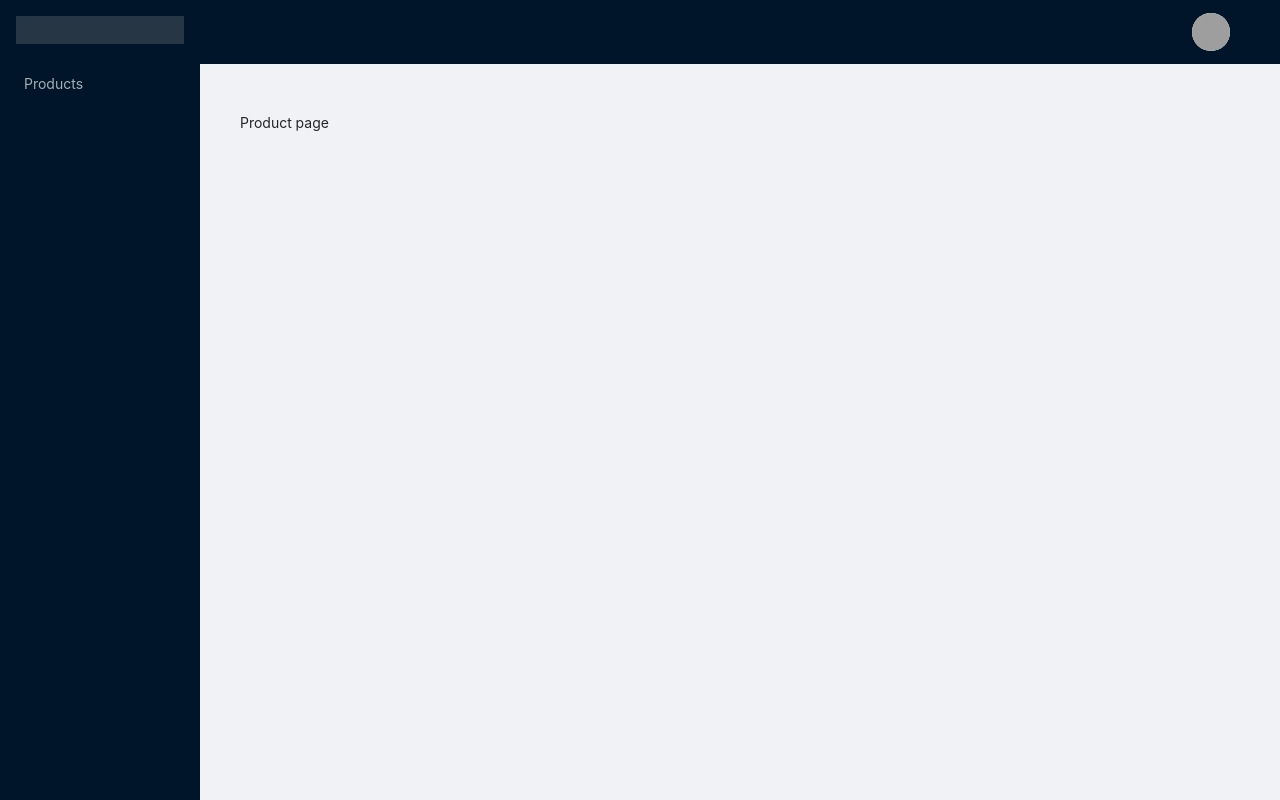
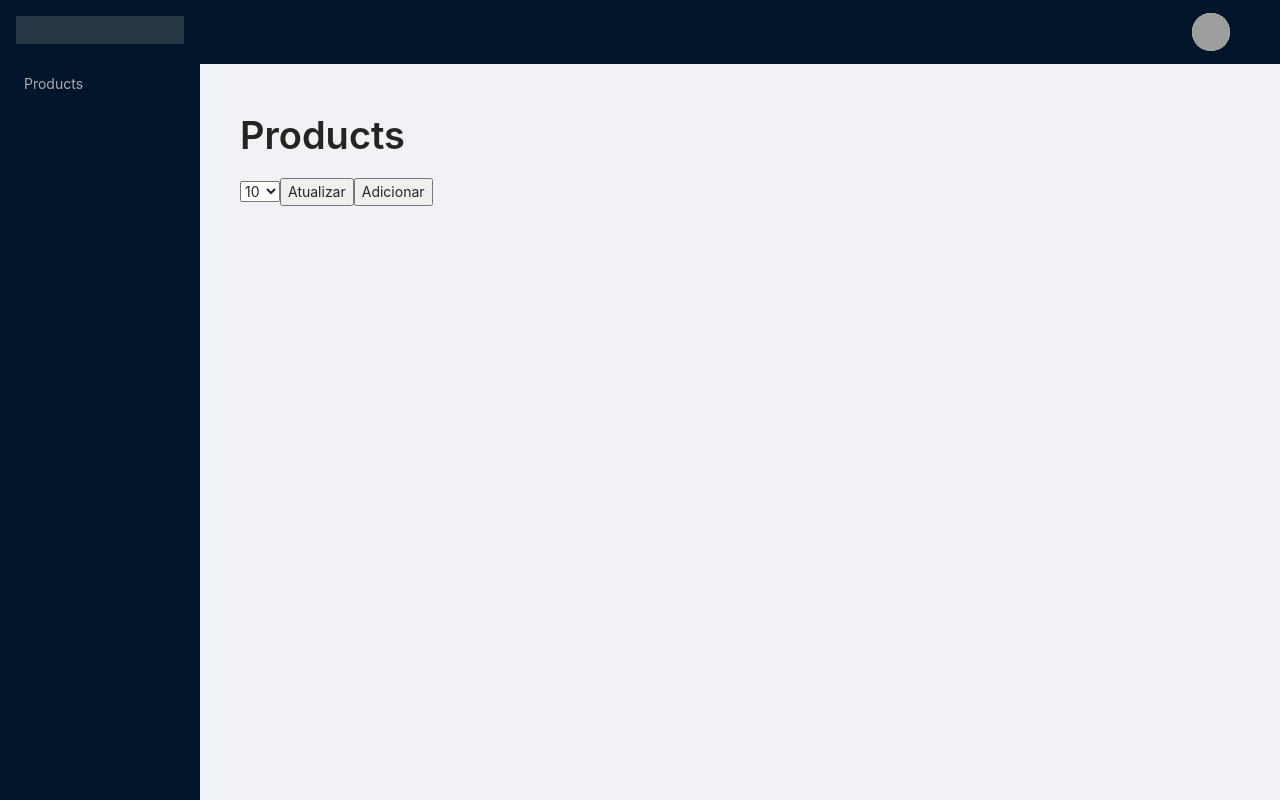
Before and after one commit to georgejr3211/my-app, a React (Create React App) app: page /products in a window 1280 px wide. Built offline with nearby package versions, Linux system fonts and the light colour scheme; grey boxes are pictures that could not be loaded.

Commit message:
test: add tests for header components

```diff
--- /dev/null
+++ b/src/components/Header/Header.styles.tsx
@@ -0,0 +1,3 @@
+import styled from 'styled-components';
+
+export const Wrapper = styled.div``;
--- /dev/null
+++ b/src/components/Header/Header.tsx
@@ -0,0 +1,46 @@
+import Title from 'antd/lib/typography/Title';
+import React from 'react';
+import * as S from './Header.styles';
+
+interface Props {
+  title: string;
+  onAdd?(): void;
+  onRefresh?(params?: any): void;
+}
+
+export default function Header({ title, onAdd = () => null, onRefresh = () => null }: Props) {
+  const defaultRowsLimit = 10;
+
+  const changeRowLimit = (e: any) => {
+    onRefresh({ limit: +e.target.value });
+  };
+
+  return (
+    <S.Wrapper>
+      <Title>{title}</Title>
+      <select aria-label="show-limit-rows" defaultValue={defaultRowsLimit} onChange={changeRowLimit}>
+        <option aria-label="row-option" value={10}>
+          10
+        </option>
+        <option aria-label="row-option" value={20}>
+          20
+        </option>
+        <option aria-label="row-option" value={30}>
+          30
+        </option>
+        <option aria-label="row-option" value={40}>
+          40
+        </option>
+        <option aria-label="row-option" value={50}>
+          50
+        </option>
+      </select>
+      <button type="button" onClick={() => onRefresh()}>
+        Atualizar
+      </button>
+      <button type="button" onClick={() => onAdd()}>
+        Adicionar
+      </button>
+    </S.Wrapper>
+  );
+}
--- a/src/pages/Product/Product.tsx
+++ b/src/pages/Product/Product.tsx
@@ -1,6 +1,14 @@
+import Header from '@/components/Header/Header';
 import React from 'react';
 import * as S from './Product.styles';
 
 export default function Product() {
-  return <S.Wrapper>Product page</S.Wrapper>;
+  const onRefresh = (params?: any) => {
+    console.log('call on refresh method', params);
+  };
+  return (
+    <S.Wrapper>
+      <Header title="Products" onRefresh={onRefresh} />
+    </S.Wrapper>
+  );
 }
--- a/src/template/components/Header/Header.tsx
+++ b/src/template/components/Header/Header.tsx
@@ -1,5 +1,4 @@
 import { Dropdown, Menu } from 'antd';
-import Avatar from 'antd/lib/avatar/avatar';
 import React from 'react';
 
 import * as S from './Header.styles';
```
Also changed, not shown: .eslintrc.json, 1 other file (tests, documents, lock files or other folders).
